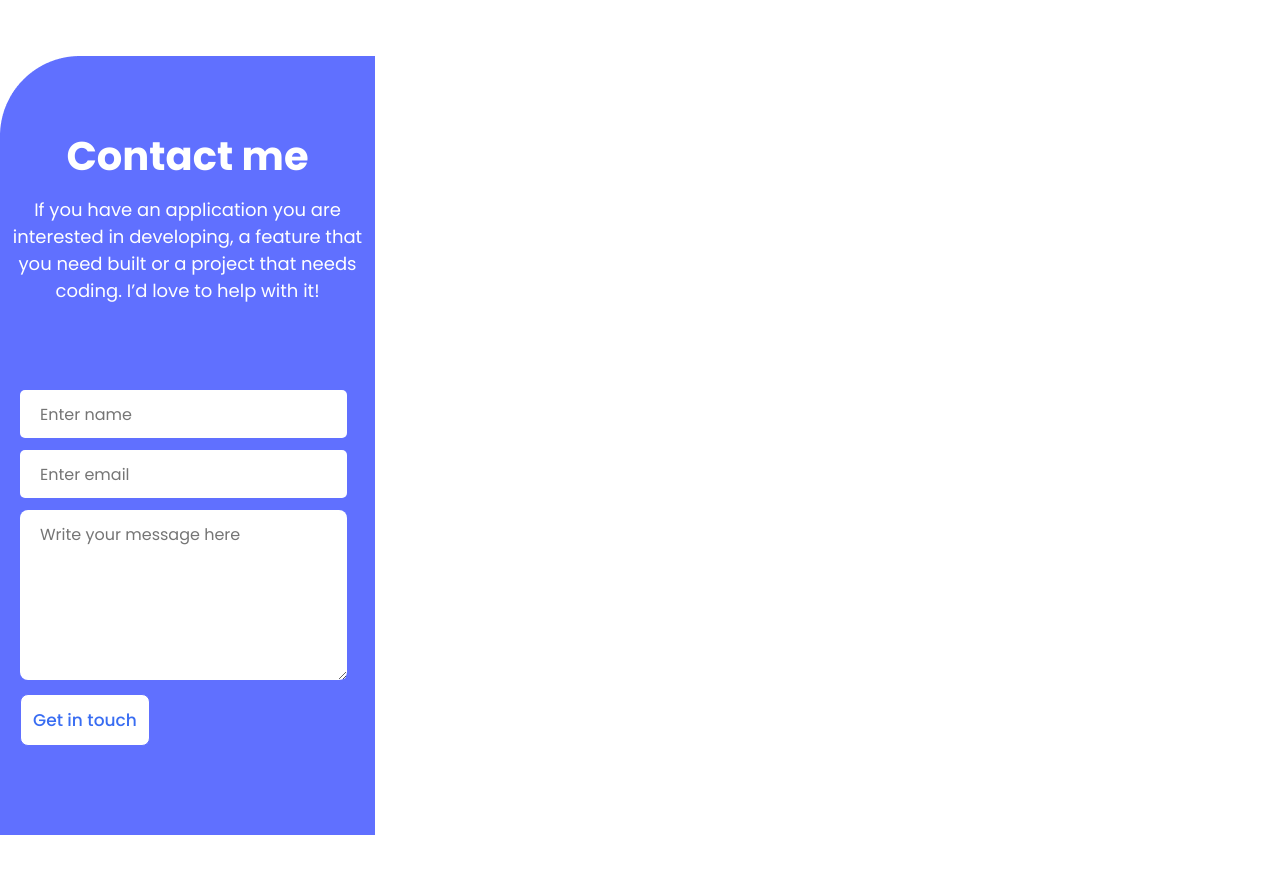
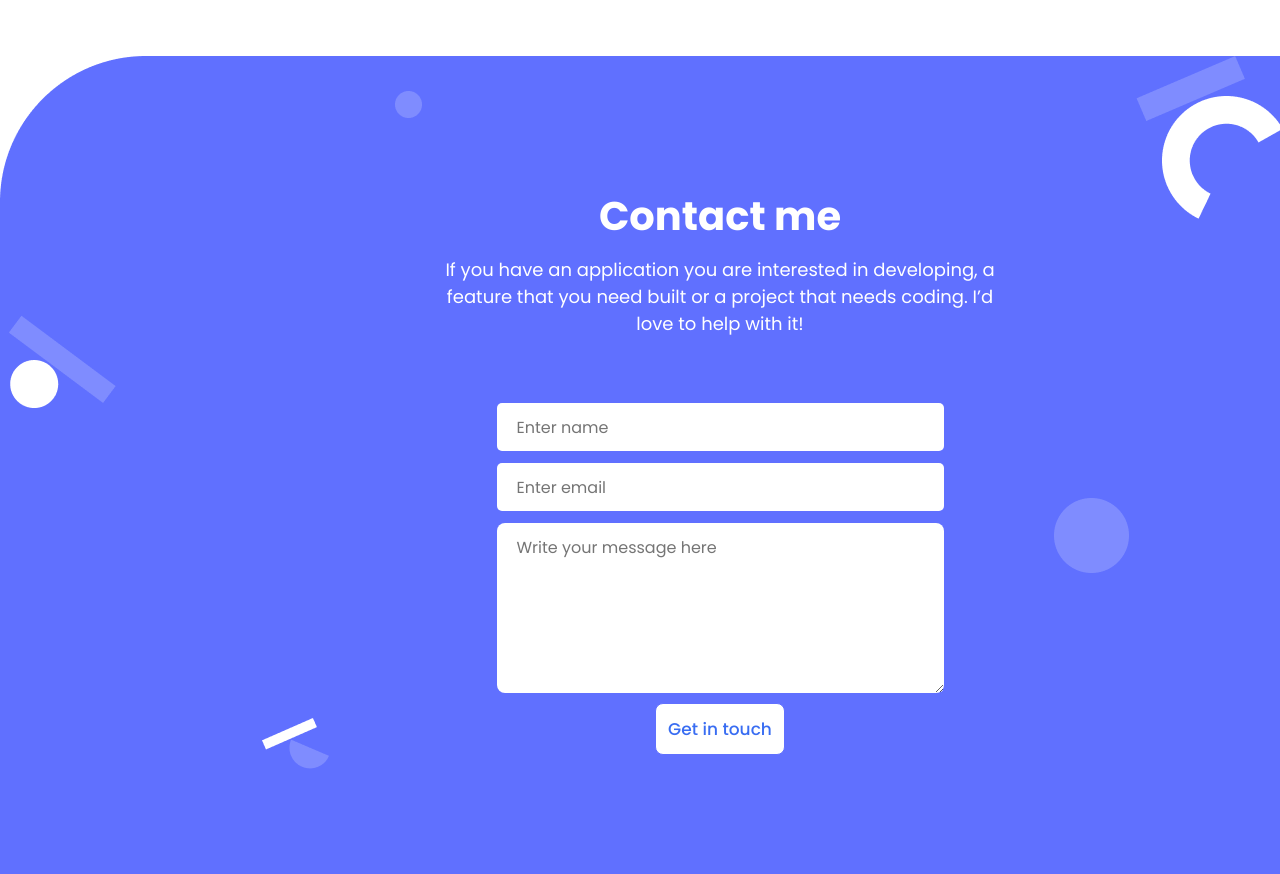
Before and after one commit to SaifAmjad/Portfolio, a website: page index.html in a window 1280 px wide. Shown: the part 4280-5154 px from the top of the page. Before the commit the page ends 5115 px from the top, so only its background shows below. Drawn offline with Linux system fonts and the light colour scheme.

Commit message:
Added Contact-me portion of desktop

```diff
--- a/index.html
+++ b/index.html
@@ -237,6 +237,12 @@
         </ul>
     </section>
     <section class="contact-form">
+        <div class="contact-back-mobile">
+            <img src="Images/contact-shapes-mobile.png" alt="">
+        </div>
+        <div class="contact-back-desktop">
+            <img src="Images/contact-back-shapes.png" alt="">
+        </div>
         <header>
             <div class="text-box">
                 <h2>Contact me</h2>
--- a/style.css
+++ b/style.css
@@ -229,6 +229,7 @@
   background-image: url('Images/Contact\ me.png');
   width: 375px;
   height: 779px;
+  position: relative;
 }
 
 .contact-form header {
@@ -258,6 +259,7 @@
   display: flex;
   flex-direction: column;
   justify-content: center;
+  z-index: 1;
 }
 
 .contact-form footer form {
@@ -298,6 +300,15 @@
   font-size: 17px;
   color: #396df2;
   cursor: pointer;
+}
+
+.contact-back-mobile {
+  position: absolute;
+  right: 1px;
+}
+
+.contact-back-desktop {
+  display: none;
 }
 
 @keyframes card-slide {
@@ -541,4 +552,47 @@
     width: 684px;
     height: 360px;
   }
+
+  .contact-form {
+    width: 1440px;
+    height: 846px;
+    background-image: url('Images/contact\ desktop\ back.png');
+  }
+
+  .text-box {
+    width: 569px;
+    margin-top: 130px;
+  }
+
+  .contact-form footer {
+    margin-top: -20px;
+  }
+
+  .contact-form form {
+    display: flex;
+    flex-direction: column;
+    justify-content: center;
+    align-items: center;
+    z-index: 2;
+  }
+
+  .contact-form form input {
+    width: 447px;
+    height: 48px;
+  }
+
+  .contact-form form textarea {
+    width: 447px;
+    height: 170px;
+  }
+
+  .contact-back-mobile {
+    display: none;
+  }
+
+  .contact-back-desktop {
+    display: inline;
+    position: absolute;
+    z-index: 1;
+  }
 }
```
Also changed, not shown: Images/contact desktop back.png (added), Images/contact-back-shapes.png (added), Images/contact-shapes-mobile.png (added).
